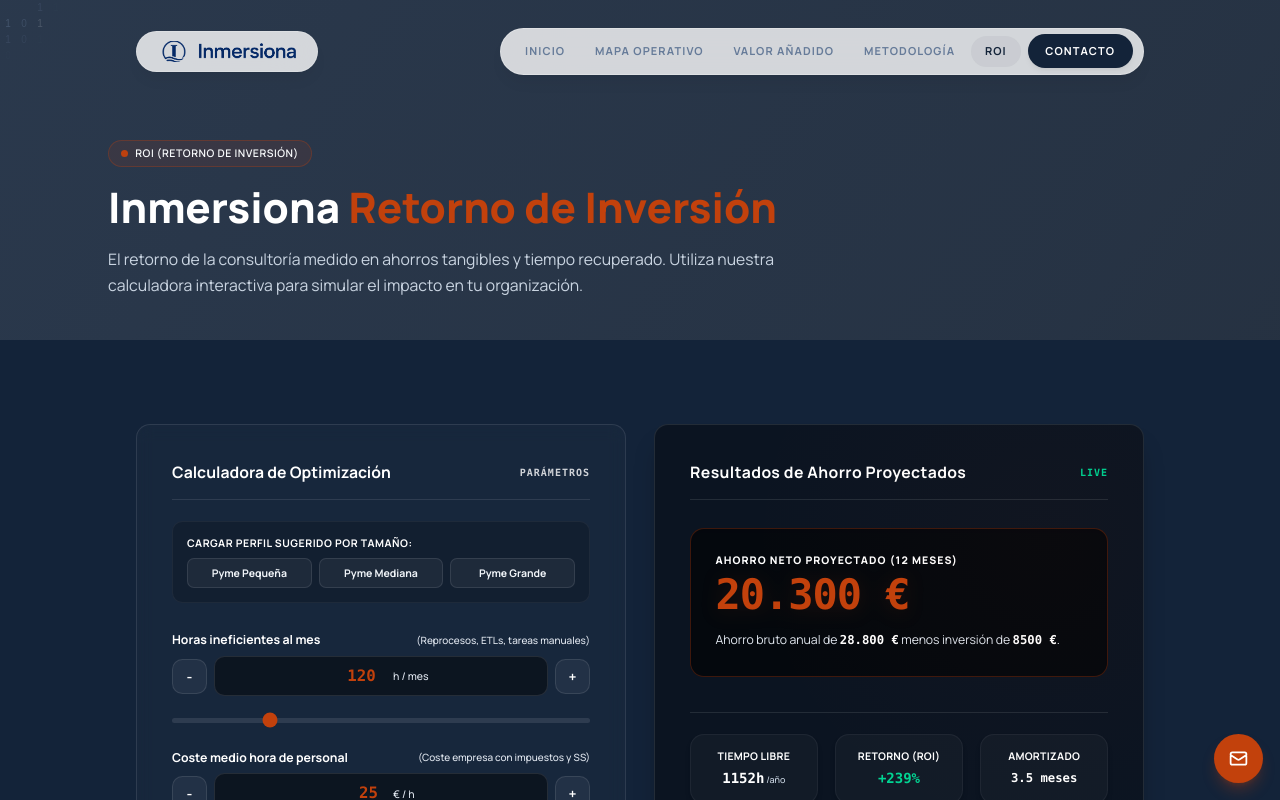
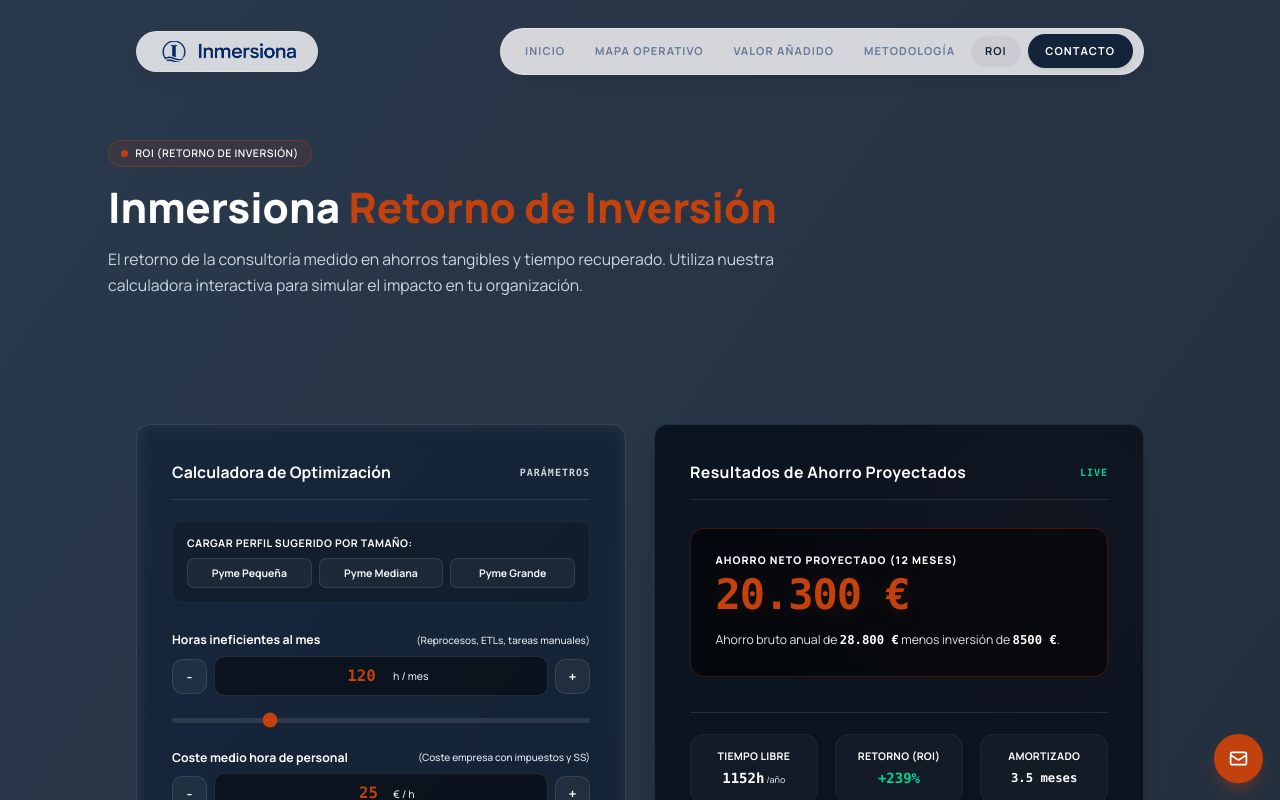
Before and after one commit to vialdy/Inmersiona, a Next.js app: page /roi in a window 1280 px wide. Shown: the top 800 px of the page. Built offline with nearby package versions, Linux system fonts and the light colour scheme.

Commit message:
Optimize MatrixCursorBackground scroll performance, set solid white background for Methodology and matching gradient layout for ROI

```diff
--- a/components/MatrixCursorBackground.tsx
+++ b/components/MatrixCursorBackground.tsx
@@ -146,6 +146,8 @@
     const buildAvoidRects = () => {
       const rects: AvoidRect[] = [];
       const seen = new Set<Element>();
+      const scrollY = window.scrollY;
+      const scrollX = window.scrollX;
 
       // Walk all visible elements and collect rects for those we should avoid
       const allElements = document.querySelectorAll("*");
@@ -161,10 +163,10 @@
           // Only collect elements that are actually visible
           if (rect.width > 0 && rect.height > 0) {
             rects.push({
-              left: rect.left,
-              top: rect.top,
-              right: rect.right,
-              bottom: rect.bottom,
+              left: rect.left + scrollX,
+              top: rect.top + scrollY,
+              right: rect.right + scrollX,
+              bottom: rect.bottom + scrollY,
             });
           }
         }
@@ -176,9 +178,11 @@
 
     // Check if a point (in viewport coords) hits any avoid rect
     const isPointInAvoidZone = (px: number, py: number): boolean => {
+      const pageX = px + window.scrollX;
+      const pageY = py + window.scrollY;
       for (let i = 0; i < avoidRects.length; i++) {
         const r = avoidRects[i];
-        if (px >= r.left && px <= r.right && py >= r.top && py <= r.bottom) {
+        if (pageX >= r.left && pageX <= r.right && pageY >= r.top && pageY <= r.bottom) {
           return true;
         }
       }
@@ -330,11 +334,6 @@
 
     animate();
 
-    // Mark avoid rects as stale on scroll/resize so they get rebuilt next frame
-    const markStale = () => {
-      avoidRectsStale = true;
-    };
-
     const handleResize = () => {
       initGrid();
       avoidRectsStale = true;
@@ -358,13 +357,11 @@
 
     window.addEventListener("resize", handleResize);
     window.addEventListener("mousemove", handleMouseMove, { passive: true });
-    window.addEventListener("scroll", markStale, { passive: true });
     document.addEventListener("mouseleave", handleMouseLeave);
 
     return () => {
       window.removeEventListener("resize", handleResize);
       window.removeEventListener("mousemove", handleMouseMove);
-      window.removeEventListener("scroll", markStale);
       document.removeEventListener("mouseleave", handleMouseLeave);
       cancelAnimationFrame(animationFrameId);
     };
--- a/components/Methodology.tsx
+++ b/components/Methodology.tsx
@@ -194,7 +194,7 @@
     <section
       id="methodology"
       aria-labelledby="methodology-title"
-      className="bg-[#f8fafc]/70 backdrop-blur-sm border-y border-[#dee6ed] px-5 py-20 text-[#132339] sm:px-6 sm:py-24 lg:px-8 overflow-hidden"
+      className="bg-white border-y border-[#dee6ed] px-5 py-20 text-[#132339] sm:px-6 sm:py-24 lg:px-8 overflow-hidden"
     >
       <div className="mx-auto w-full max-w-6xl">
         {/* Section Header */}
--- a/components/ROI.tsx
+++ b/components/ROI.tsx
@@ -128,7 +128,11 @@
     <section
       id="roi"
       aria-labelledby="roi-title"
-      className="relative overflow-hidden bg-[#132339]"
+      className={`relative overflow-hidden ${
+        hideHeader
+          ? "bg-transparent"
+          : "bg-gradient-to-br from-[#132339] via-[#0f1d30] to-[#0a1421]"
+      }`}
     >
       {/* ═══════════════════════════════════════════════════════════════
           PHASE 1 — Cinematic Video Intro
@@ -238,7 +242,11 @@
           PHASE 2 — Interactive Calculator + Comparison Table
           ═══════════════════════════════════════════════════════════════ */}
       {showCalculator && (
-        <div className="relative bg-[#132339] px-5 py-20 text-white sm:px-6 sm:py-24 lg:px-8">
+        <div className={`relative px-5 py-20 text-white sm:px-6 sm:py-24 lg:px-8 ${
+          hideHeader
+            ? "bg-transparent"
+            : "bg-gradient-to-br from-[#132339] via-[#0f1d30] to-[#0a1421]"
+        }`}>
           <div className="absolute inset-0 bg-[radial-gradient(circle_at_30%_80%,rgba(194,65,12,0.06),transparent_40%)]" />
 
           <div className="relative z-20 mx-auto w-full max-w-6xl">
```
